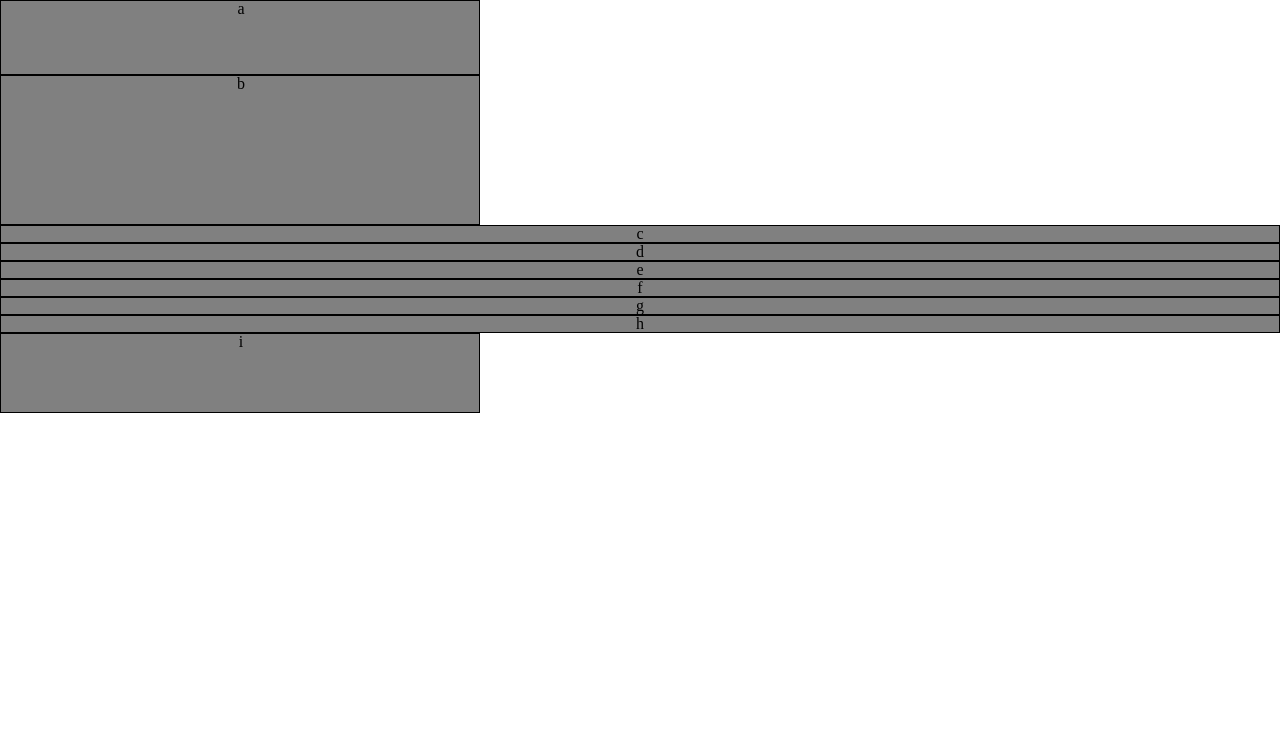
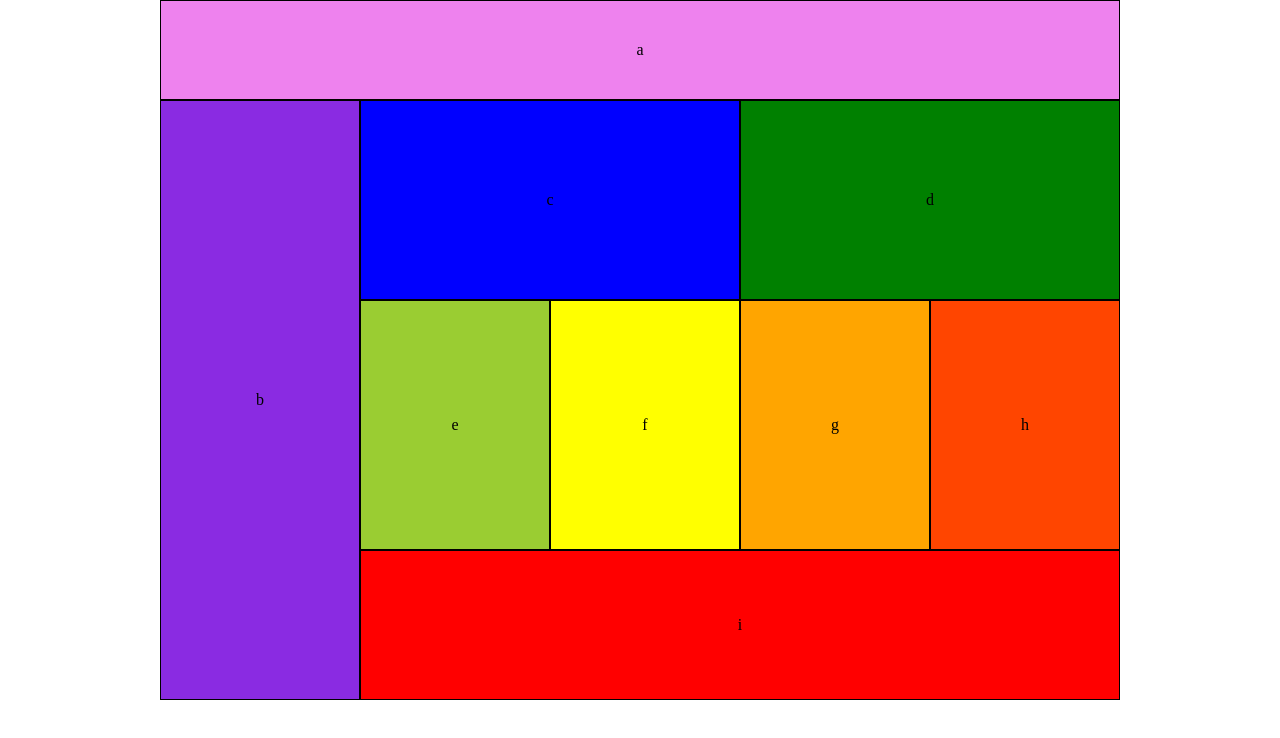
Before and after one commit to herndont/lab-01, a plain HTML site: page index.html in a window 1280 px wide. Drawn offline with Linux system fonts and the light colour scheme.

Commit message:
complete

```diff
--- /dev/null
+++ b/css/base.css
@@ -0,0 +1,33 @@
+body{
+    width: 480px;
+    margin-left: auto;
+    margin-right: auto;
+}
+
+.container{
+    box-sizing: border-box;
+    border-style: solid;
+    border-width: 1px;
+    border-color: black;
+    display:table;
+    text-align: center;
+}
+
+/*desktopish view, more like tablet landscape I think*/
+
+@media all and (min-width: 960px){
+
+    body{
+        width: 960px;
+    }
+
+    .container{
+        box-sizing: border-box;
+        border-style: solid;
+        border-width: 1px;
+        border-color: black;
+        display:table;
+        text-align: center;
+    }
+
+}
--- a/css/index.css
+++ /dev/null
@@ -1,36 +0,0 @@
-.container{
-    box-sizing: border-box;
-    border-style: solid;
-    border-width: 1px;
-    border-color: black;
-    background-color: grey;
-}
-h1{
-    margin-top: auto;
-    margin-bottom: auto;
-    margin-left: auto;
-    margin-right: auto;
-    text-align: center;
-    width: inherit;
-}
-nav{
-    width: 480px;
-    height: 75px;
-}
-aside{
-    width: 480px;
-    height: 150px;
-}
-.sectionDiv{
-    width: 480px;
-    height: 125px;
-    float: left;
-}
-.contentDiv{
-    width: 480px;
-    height:125px
-}
-footer{
-    width: 480px;
-    height: 80px;
-}
--- /dev/null
+++ b/css/layout.css
@@ -0,0 +1,55 @@
+header{
+    width: 480px;
+    height: 75px;
+    background-color: red;
+}
+
+footer{
+    clear: both;
+    width: 480px;
+    height: 80px;
+    background-color: violet;
+}
+
+aside{
+    width: 480px;
+    height: 150px;
+    background-color:orangered;
+}
+
+/*desktopish view, more like tablet landscape I think*/
+@media all and (min-width: 768px){
+    header{
+        background-color: lightblue;
+    }
+
+    footer{
+        background-color: lightskyblue;
+    }
+
+    aside{
+        background-color: lightseagreen;
+    }
+}
+@media all and (min-width: 960px){
+
+    header{
+        width: 960px;
+        height: 100px;
+        background-color: violet;
+    }
+    footer{
+        clear: none;
+        width: 760px;
+        height: 150px;
+        float: right;
+        background-color: red;
+    }
+    aside{
+        width: 200px;
+        height: 600px;
+        float: left;
+        background-color: blueviolet;
+    }
+
+}
--- /dev/null
+++ b/css/module.css
@@ -0,0 +1,95 @@
+.sectionDiv{
+    width: 480px;
+    height: 125px;
+}
+.contentDiv{
+    width: 240px;
+    height:250px;
+    float: left;
+}
+
+span{
+    display:table-cell;
+    vertical-align:middle;
+}
+
+#c{
+    background-color: orange;
+}
+#d{
+    background-color: yellow
+}
+#e{
+    background-color: yellowgreen;
+}
+#f{
+    background-color: green;
+}
+#g{
+    background-color: blue;
+}
+#h{
+    background-color: blueviolet;
+}
+
+/*desktopish view, more like tablet landscape I think*/
+@media all and (min-width: 768px){
+    #c{
+        background-color: lightcyan;
+    }
+    #d{
+        background-color: lightpink;
+    }
+    #e{
+        background-color: lightsalmon;
+    }
+    #f{
+        background-color: lightcoral;
+    }
+    #g{
+        background-color: lightgoldenrodyellow;
+    }
+    #h{
+        background-color: lightgreen;
+    }
+
+}
+@media all and (min-width: 960px){
+
+    .sectionDiv{
+        width: 380px;
+        height: 200px;
+        float: left;
+    }
+
+    .contentDiv{
+        width: 190px;
+        height:250px;
+        float: left;
+    }
+
+    span{
+        display:table-cell;
+        vertical-align:middle;
+    }
+
+    #c{
+        background-color: blue;
+    }
+    #d{
+        background-color: green;
+    }
+    #e{
+        background-color: yellowgreen;
+    }
+    #f{
+        background-color: yellow;
+    }
+    #g{
+        background-color: orange;
+    }
+    #h{
+        background-color: orangered;
+    }
+
+}
--- a/index.html
+++ b/index.html
@@ -6,32 +6,35 @@
     <meta http-equiv="X-UA-Compatible" content="ie=edge">
 
     <link rel="stylesheet" href='./css/reset.css'>
-    <link rel="stylesheet" href="./css/index.css">
+    <link rel="stylesheet" href="./css/base.css">
+    <link rel="stylesheet" href="./css/layout.css">
+    <link rel="stylesheet" href="./css/module.css">
+
     <title>Lab-01</title>
 </head>
 <body>
-    <nav class="container">
-        <h1>a</h1>
-    </nav>
+    <header class="container">
+        <span>a</span>
+    </header>
     <aside class="container">
-        <h1>b</h1>
+        <span>b</span>
     </aside>
     <section>
-        <div class="container" class="sectionDiv">
-            <h1>c</h1>
+        <div id="c" class="container sectionDiv">
+            <span>c</span>
         </div>
-        <div class="container" class="sectionDiv">
-            <h1>d</h1>
+        <div id="d" class="container sectionDiv">
+            <span>d</span>
         </div>
     </section>
     <content>
-        <div class="container" class="contentDiv"><h1>e</h1></div>
-        <div class="container" class="contentDiv"><h1>f</h1></div>
-        <div class="container" class="contentDiv"><h1>g</h1></div>
-        <div class="container" class="contentDiv"><h1>h</h1></div>
+        <div id="e" class="container contentDiv"><span>e</span></div>
+        <div id="f" class="container contentDiv"><span>f</span></div>
+        <div id="g" class="container contentDiv"><span>g</span></div>
+        <div id="h" class="container contentDiv"><span>h</span></div>
     </content>
-    <footer class="container">
-        <h1>i</h1>
+    <footer id="i" class="container">
+        <span>i</span>
     </footer>
 </body>
 </html>
```
